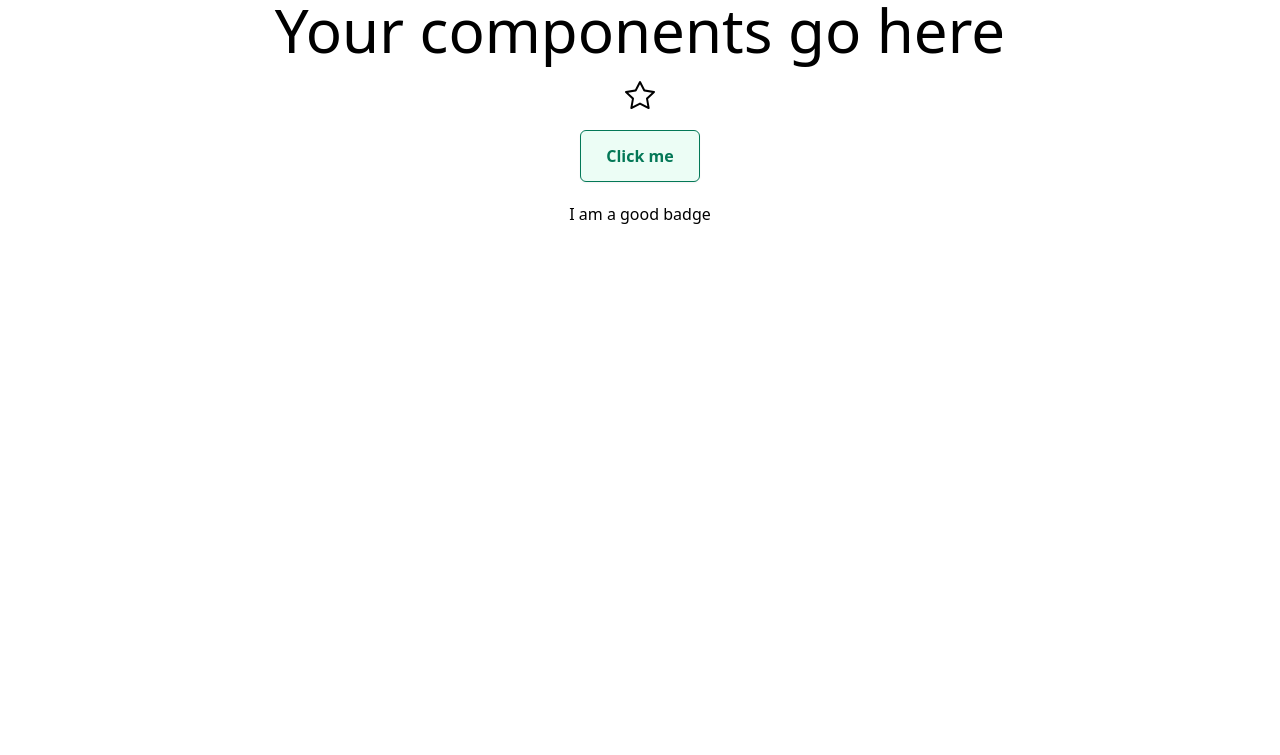
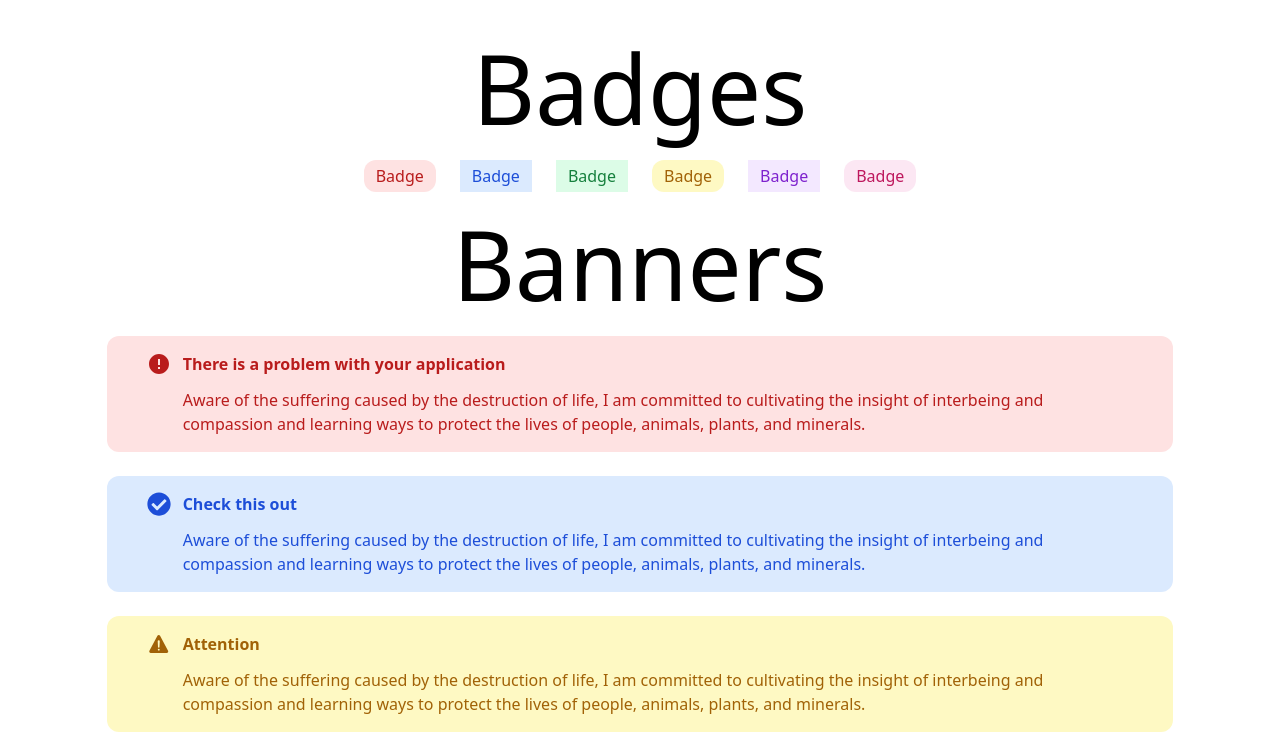
Before and after one commit to lassounski/react-components, a React (Vite) app: page / in a window 1280 px wide. Shown: the top 755 px of the page. Built offline with nearby package versions, Linux system fonts and the light colour scheme.

Commit message:
adding badges and banners

```diff
--- a/App.jsx
+++ b/App.jsx
@@ -3,20 +3,36 @@ import ReactDOM from 'react-dom/client';
 import Menu from "./components/Menu/index"
 import Star from "./components/Star"
 import Button from './components/Button/Button';
-import Badge from './components/Badge/Badge';
+import Badge from './components/Badge';
+import Banner from './components/Banner';
+import './style.css'
 
 function App() {
   return (
-    <div className="flex justify-center items-center  gap-5 flex-col">
-      <h1 className="text-6xl">Your components go here</h1>
+    <div className="flex justify-center items-center gap-6 flex-col mx-auto w-10/12 my-10">
 
-      <Star />
+      <p className="text-8xl">Badges</p>
+      <div className="flex flex-col justify-between gap-6 md:flex-wrap md:flex-row">
+        <Badge color="red" shape="pill">Badge</Badge>
+        <Badge color="blue" shape="square">Badge</Badge>
+        <Badge color="green" shape="circle">Badge</Badge>
+        <Badge color="yellow" shape="pill">Badge</Badge>
+        <Badge color="purple" shape="square">Badge</Badge>
+        <Badge color="pink" shape="pill">Badge</Badge>
+      </div>
 
-      <Button size="lg" variant="success">
-        Click me
-      </Button>
-
-      <Badge>I am a good badge</Badge>
+      <p className="text-8xl">Banners</p>
+      <div className="flex flex-col justify-center gap-6 md:flex-wrap md:flex-row">
+        <Banner type="error" >Aware of the suffering caused by the destruction of life, I am committed to cultivating the insight of interbeing and compassion and learning ways to protect the lives of people, animals, plants, and minerals.</Banner>
+        <Banner type="neutral" title="Check this out">Aware of the suffering caused by the destruction of life, I am committed to cultivating the insight of interbeing and compassion and learning ways to protect the lives of people, animals, plants, and minerals.</Banner>
+        <Banner type="warning" >Aware of the suffering caused by the destruction of life, I am committed to cultivating the insight of interbeing and compassion and learning ways to protect the lives of people, animals, plants, and minerals.</Banner>
+        <Banner type="success" >Aware of the suffering caused by the destruction of life, I am committed to cultivating the insight of interbeing and compassion and learning ways to protect the lives of people, animals, plants, and minerals.</Banner>
+        <Banner>Aware of the suffering caused by the destruction of life, I am committed to cultivating the insight of interbeing and compassion and learning ways to protect the lives of people, animals, plants, and minerals.</Banner>
+        <Banner type="success" ></Banner>
+        <Banner type="error" title="Ops"></Banner>
+        {/* <Banner type="waring" ></Banner> */}
+        <Banner />
+      </div>
     </div>
   )
 }
--- /dev/null
+++ b/components/Badge.jsx
@@ -0,0 +1,28 @@
+import classNames from "classnames"
+import React from "react"
+
+export default function Badge({ children, color, shape, ...rest }) {
+    const badgeBasicStyle = 'px-3 py-1  min-w-16'
+    const shapeResult = shape === 'pill' ? 'rounded-xl' : ''
+
+    const colorMap = {
+        red: 'text-red-700 bg-red-100',
+        blue: 'text-blue-700 bg-blue-100',
+        green: 'text-green-700 bg-green-100',
+        gray: 'text-gray-700 bg-gray-100',
+        yellow: 'text-yellow-700 bg-yellow-100',
+        indigo: 'text-indigo-700 bg-indigo-100',
+        purple: 'text-purple-700 bg-purple-100',
+        pink: 'text-pink-700 bg-pink-100'
+    }
+
+    const colorResult = colorMap[color] || ''
+
+
+    const classes = classNames(badgeBasicStyle, colorResult, shapeResult)
+    return (
+        <div className={classes} {...rest}>
+            {children}
+        </div>
+    )
+}
--- a/components/Badge/Badge.jsx
+++ /dev/null
@@ -1,11 +0,0 @@
-import classNames from "classnames"
-import React from "react"
-
-export default function Badge({children, color, shape, ...rest}) {
-    const classes = classNames(color, shape)
-    return(
-        <>
-            {children}
-        </>
-    )
-}
--- /dev/null
+++ b/components/Banner.jsx
@@ -0,0 +1,57 @@
+import classNames from "classnames"
+import React from "react"
+import { FaCheckCircle, FaInfoCircle } from "react-icons/fa"
+import { IoWarning } from "react-icons/io5"
+import { MdError } from "react-icons/md"
+
+export default function Banner({ children,
+    type = 'neutral',
+    title,
+    ...rest }) {
+    const badgeProperties = {
+        error: {
+            color: 'text-red-700 bg-red-100',
+            title: 'There is a problem with your application',
+            icon: <MdError className='text-2xl' />
+        },
+        warning: {
+            color: 'text-yellow-700 bg-yellow-100',
+            title: 'Attention',
+            icon: <IoWarning className='text-2xl' />
+        },
+        neutral: {
+            color: 'text-blue-700 bg-blue-100',
+            title: 'Update available',
+            icon: <FaCheckCircle className='text-2xl' />
+        },
+        success: {
+            color: 'text-green-700 bg-green-100',
+            title: 'Congratulations!',
+            icon: <FaInfoCircle className='text-2xl' />
+        },
+    }
+    const typeNormalized = badgeProperties.hasOwnProperty(type) ? type : 'neutral'
+
+    const badgeDefaults = 'px-10 py-4 min-w-full max-w-full md:max-w-lg lg:max-w-2xl'
+    const shapeResult = children ? 'rounded-xl' : ''
+    const colorResult = (badgeProperties[typeNormalized] || badgeProperties['neutral']).color;
+    const iconResult = (badgeProperties[typeNormalized] || badgeProperties['neutral']).icon;
+    const titleResult = title ? title : badgeProperties[typeNormalized].title;
+    const classesResult = classNames(badgeDefaults, colorResult, shapeResult)
+
+    return (
+        <div className={`flex gap-3 ${classesResult}`}>
+            <div>
+                {iconResult}
+            </div>
+            <div className="flex flex-col gap-3">
+                <p className="font-semibold">
+                    {titleResult}
+                </p>
+                <p >
+                    {children}
+                </p>
+            </div>
+        </div>
+    )
+}
--- a/index.html
+++ b/index.html
@@ -3,7 +3,7 @@
         <link rel="preconnect" href="https://fonts.googleapis.com">
         <link rel="preconnect" href="https://fonts.gstatic.com" crossorigin>
         <link href="https://fonts.googleapis.com/css2?family=Inter:wght@400;700&display=swap" rel="stylesheet">
-        <link rel="stylesheet" href="style.css">
+        <meta name="viewport" content="width=device-width, initial-scale=1.0">
     </head>
     <body>
         <div id="root"></div>
--- a/package.json
+++ b/package.json
@@ -11,7 +11,7 @@
     "classnames": "latest",
     "react": "18.2.0",
     "react-dom": "18.2.0",
-    "react-icons": "4.4.0",
+    "react-icons": "^4.4.0",
     "vite": "latest"
   },
   "devDependencies": {
--- a/style.css
+++ b/style.css
@@ -1,116 +1,3 @@
 @tailwind base;
 @tailwind components;
 @tailwind utilities;
-
-* {
-    box-sizing: border-box;
-}
-
-.star {
-    height: 30px;
-    width: 30px;
-    cursor: pointer;
-    transition: color .5s ease-in-out;
-    user-select: none;
-    color: black;
-}
-
-.star.filled {
-    color: orange;
-}
-
-button {
-    background-color: #E5E7EB;
-    color: #4B5563;
-    border: 1px solid #6B7280;
-    box-shadow: 0px 1px 2px rgba(0, 0, 0, 0.05);
-    cursor: pointer;
-    font-weight: 700;
-    padding: 9px 17px;
-    border-radius: 6px;
-    line-height: 24px;
-    display: flex;
-    align-items: center;
-}
-
-button:focus {
-    outline: none;
-}
-
-button.button-sm {
-    padding: 7px 11px;
-    font-size: 12px;
-}
-
-button.button-lg {
-    padding: 13px 25px;
-}
-
-button.button-success {
-    color: #047857;
-    background-color: #ECFDF5;
-    border-color: #047857;
-}
-
-button.button-warning {
-    color: #FBBF24;
-    background-color: #FFFBEB;
-    border-color: #FBBF24;
-}
-
-button.button-danger {
-    color: #F87171;
-    background-color: #FEF2F2;
-    border-color: #F87171;
-}
-
-.menu {
-    position: relative;
-    display: inline-block;
-}
-
-.menu-button {
-    background-color: white;
-}
-
-.menu-dropdown {
-    position: absolute;
-    left: 0;
-    margin-top: 3px;
-    background-color: white;
-    border: 1px solid gray;
-    border-radius: 6px;
-    background-color: white;
-}
-
-.menu-item {
-    color: #4B5563;
-    padding: .75rem;
-    cursor: pointer;
-    min-width: 100px;
-    display: flex;
-    justify-content: center;
-    align-items: center;
-    user-select: none;
-}
-
-.menu-item:hover {
-    background-color: whitesmoke;
-}
-
-.menu-item:not(:last-child) {
-    border-bottom: 1px solid #6B7280;
-}
-
-.box {
-    height: 100px;
-    width: 100px;
-    border: 1px solid black;
-    cursor: pointer;
-    background-color: white;
-    transition: background-color .3s ease-in-out;
-}
-
-.box.filled {
-    background-color: blue;
-}
--- a/tailwind.config.js
+++ b/tailwind.config.js
@@ -1,7 +1,9 @@
 /** @type {import('tailwindcss').Config} */
 module.exports = {
   content: [
-    "./**/*.{js,jsx,ts,tsx}",
+    "./App.jsx",           // Include your root App component
+    "./components/**/*.{js,jsx}",  // Include all files in the components directory
+    "./hooks/**/*.{js,jsx}",       // Include all files in the hooks directory
   ],
   theme: {
     extend: {},
```
Also changed, not shown: 1 other file (tests, documents, lock files or other folders).
